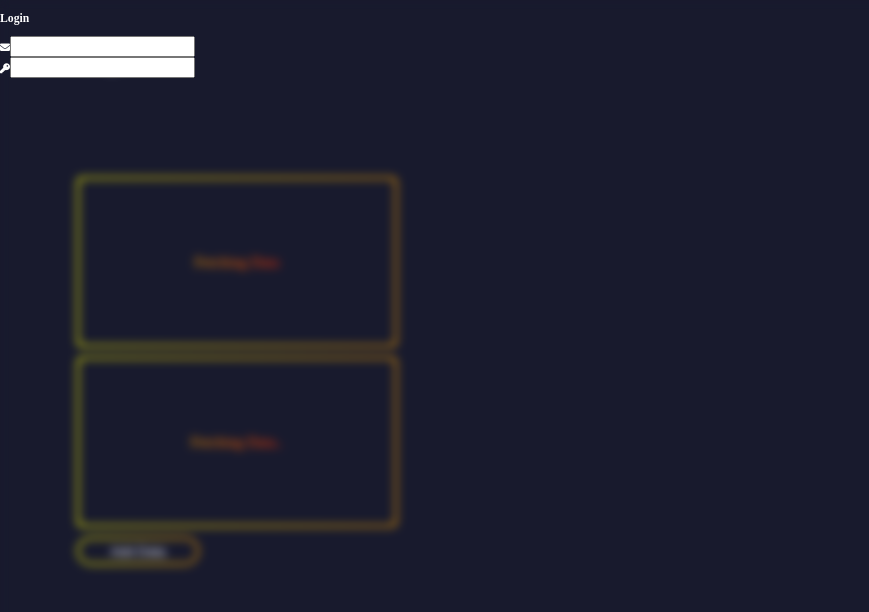
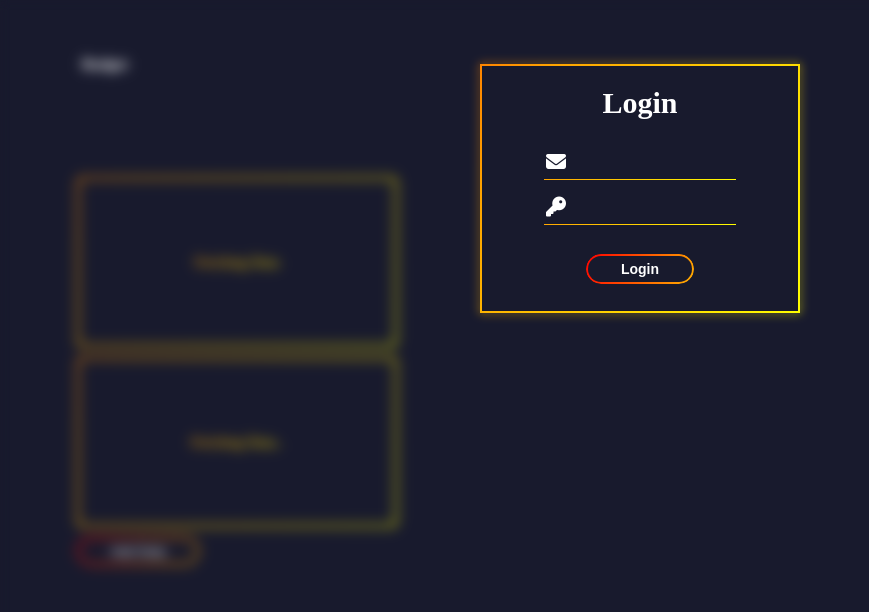
Before and after one commit to rtredes/ReinielErica, a website with bundled scripts: page public/budget/index.html in a window 1280 px wide. Shown: the whole page, without its empty margins (0-869 px from the left). Built offline with nearby package versions, Linux system fonts and the light colour scheme; no server answers.

Commit message:
Popup styles

```diff
--- a/public/budget/index.html
+++ b/public/budget/index.html
@@ -28,11 +28,11 @@
   <section class="charts">
     <div class="row">
       <div class="column">
-        <div class="gradient-border border-animated canvas-wrap" status="Fetching Data..">
+        <div class="gradient-border border-animate canvas-wrap" status="Fetching Data..">
           <canvas id="typesChart"></canvas>
           <loader>Fetching Data</loader>
         </div>
-        <div class="gradient-border border-animated canvas-wrap" status="Fetching Data..">
+        <div class="gradient-border border-animate canvas-wrap" status="Fetching Data..">
             <canvas id="categoriesChart"></canvas>
             <loader>Fetching Data..</loader>
         </div>
--- a/public/budget/main.js
+++ b/public/budget/main.js
@@ -138,3 +138,5 @@ try {
 } catch (e) {
   console.log(e)
 }
+
+const signin = new signIn()
--- a/public/scripts/firebase/budget.js
+++ b/public/scripts/firebase/budget.js
@@ -91,10 +91,8 @@ export class AddBudget {
     this.submit = element('button', {
       'class': 'gradient-border border-animated',
       'type': 'submit',
-      'loading': function(isLoading){
-        if(isLoading) this.innerText = 'Please wait.'
-        else this.innerText = 'Submit'
-      },
+      'loadingText': 'Please wait.',
+      'defaultText': 'Submit',
       'innerText': 'Submit',
       'append': this.form
     })
@@ -102,6 +100,7 @@ export class AddBudget {
   destroy() {
     this.fixedWrap.remove()
   }
+
 
   async addToFirestore(e) {
     e.preventDefault()
@@ -127,8 +126,7 @@ export class AddBudget {
       this.destroy()
 
     } catch (error) {
-      submit.classList.remove('loading')
-
+      submit.innerText = submit.defaultText
         await alert2({
           'title': 'Error',
           'message': error.message,
--- a/public/scripts/popups/alert.js
+++ b/public/scripts/popups/alert.js
@@ -14,27 +14,31 @@ export default function ({
     'append': parent
   })
   const container = element('div', {
-    'class': 'alert-container gradient-border border-animated',
+    'class': 'popup-wrap alert-wrap gradient-border border-animated',
     'append': elementContainer
   })
   const _title = element('h3', {
-    'class': 'alert-title',
+    'class': 'title',
     'innerText': title,
     'append': container
   })
   const _message = element('p', {
-    'class': 'alert-message',
+    'class': 'message',
     'innerText': message,
     'append': container
   })
 
   return new Promise(resolve => {
     const _button = element('button', {
-      'class': 'alert-button gradient-border',
+      'class': 'button gradient-border',
       'event': {
         'click': () => {
-          resolve()
-          elementContainer.remove()
+
+          elementContainer.classList.add('fadingOut')
+          elementContainer.onanimationend = () => {
+            elementContainer.remove()
+            resolve()
+          }
         }
       },
       'innerText': button,
--- a/public/scripts/popups/signIn.js
+++ b/public/scripts/popups/signIn.js
@@ -1,6 +1,6 @@
 import tredes from '../tredes.js'
 import alert2 from './alert.js'
-import {auth} from '../firebase.js'
+import { auth } from '../firebase.js'
 
 const element = tredes.element
 export default class {
@@ -11,16 +11,16 @@ export default class {
     })
 
     this.wrap = element('div', {
-      'class': 'login-wrap',
+      'class': 'popup-wrap login-wrap gradient-border border-animate',
       'append': this.fixedWrap
     })
     this.title = element('h3', {
-      'class': 'login-title',
+      'class': 'title',
       'innerText': 'Login',
       'append': this.wrap
     })
     this.form = element('form', {
-      'class': 'login-form',
+      'class': 'form',
       'event': {
         'submit': (e) => this.login(e)
       },
@@ -49,15 +49,18 @@ export default class {
 
     this.submit = element('button', {
       'type': 'submit',
-      'class': 'dynamic',
-      'defaultText': 'Sign In',
-      'loadingText': 'Signing.',
+      'class': 'button gradient-border',
+      'innerText': 'Login',
       'append': this.form
     })
   }
 
   destroy() {
-    this.fixedWrap.remove()
+    this.fixedWrap.classList.add('fadingOut')
+    this.fixedWrap.onanimationend = () => {
+      this.fixedWrap.remove()
+
+    }
   }
 
   async login(e) {
@@ -65,7 +68,8 @@ export default class {
     const submit = this.submit
     const pw = this.passwordWrap.input
     const email = this.emailWrap.input
-    submit.classList.add('loading')
+    submit.innerText = "Please wait."
+    submit.disabled = true
 
     try {
       const user = await auth.signInWithEmailAndPassword(email.value, pw.value)
@@ -78,10 +82,11 @@ export default class {
       this.destroy()
 
     } catch (error) {
-      submit.classList.remove('loading')
-      console.log(error)
+      submit.innerText = "Login"
+      submit.disabled = false
+
       if (error.code = "auth/wrong-password") {
-        validation(pw, 'Incorrect Passworde')
+        validation(pw, 'Incorrect Password')
       } else {
         await alert2({
           'title': 'Error',
@@ -98,12 +103,12 @@ export default class {
 class inputWrap {
   constructor(icon, input, parent) {
     this.wrap = element('div', {
-      'class': 'input-wrap',
+      'class': 'input gradient-border bottom border-animate',
       'append': parent
     })
     this.icon = icon
     this.input = input
-    this.input.addEventListener('input',function() {
+    this.input.addEventListener('input', function() {
       this.setCustomValidity('')
     })
 
@@ -116,3 +121,12 @@ function validation(el, msg) {
   el.setCustomValidity(msg)
   el.reportValidity()
 }
+
+
+
+/* Load the Css */
+const link = element('link', {
+  'rel': 'stylesheet',
+  'href': '/styles/custom/signIn.css',
+  'append': document.head
+})
--- a/public/styles/animations.css
+++ b/public/styles/animations.css
@@ -15,3 +15,15 @@
     transform: rotate(360deg);
   }
 }
+
+@keyframes gradientBgMove{
+  to {
+    background-position-x: 100%;
+  }
+}
+
+@keyframes fadingOut{
+  to{
+    opacity: 0;
+  }
+}
--- a/public/styles/custom.css
+++ b/public/styles/custom.css
@@ -28,7 +28,6 @@
 }
 
 /* Alert Wrap, Popup Wrap */
-.alert-container,
 .popup-wrap{
   width: 100%;
   max-width: 320px;
@@ -43,23 +42,53 @@
   backdrop-filter: blur(5px);
 }
 
-.alert-title,
-.popup-title{
+.popup-wrap .title{
   font-size: 1.5em;
   margin: 1% 0 8%;
 }
 
-.alert-message{
+.popup-wrap .message{
   font-size: .8em;
   margin: 1% 0 10%;
 }
-.alert-button {
+.popup-wrap .button {
   font-size: .7em;
 }
 
-/* Popup */
 .popup-wrap button[type=submit] {
-    margin: 8% 0 0 0;
+    margin: 10% 0 4% 0;
+    font-weight: bold;
+}
+.popup-wrap .form {
+  display: flex;
+  flex-direction: column;
+
+  justify-content: center;
+  align-items: center;
+
+}
+.popup-wrap .input {
+  width: 80%;
+
+  display: flex;
+  flex-direction: row;
+  align-items: center;
+  justify-content: center;
+  margin: .25em 0;
+
+}
+.popup-wrap .input i{
+  position: absolute;
+  left: .1em;
+  font-size: 1em;
+}
+.popup-wrap .input input {
+  padding: .75em 1em .75em 2em;
+  background: #0000;
+  width: 100%;
+  color: white;
+  border: none;
+  outline: none;
 }
 
 /* Gradient border */
@@ -70,7 +99,7 @@
   background-clip: content-box;
 }
 .gradient-border.border-animate::before{
-  animation: gradientBgMove 6s ease infinite;
+  animation: gradientBgMove 6s ease infinite alternate;
 }
 .gradient-border::before {
   content: '';
@@ -98,15 +127,13 @@
   z-index: -1;
   border-radius: inherit;
 }
-
-@keyframes gradientBgMove{
-  to {
-    background-position-x: 100%;
-  }
+.gradient-border.bottom::after {
+  top: 0;
+  left: 0;
+  right: 0;
+  bottom: 1px;
 }
-
 /* Loader */
-
 loader {
   background: var(--gradientBorder);
   background-clip: text;
@@ -121,3 +148,9 @@ loader {
   font-size: 1.5em;
   animation: gradientBgMove 2s ease infinite alternate;
 }
+
+/* FadeOut */
+
+.fadingOut {
+  animation: fadingOut 1s ease;
+}
--- /dev/null
+++ b/public/styles/custom/alert.css
@@ -0,0 +1,3 @@
+@import '../custom.css';
+
+/* .alert-wrap */
--- /dev/null
+++ b/public/styles/custom/signIn.css
@@ -0,0 +1,3 @@
+@import '../custom.css';
+
+/* signin_wrap */
--- a/public/styles/defaults.css
+++ b/public/styles/defaults.css
@@ -1,7 +1,7 @@
 @import 'custom.css';
 html {
   --black: #181A2D;
-  --gradientBorder: linear-gradient(90deg, yellow, orange, red);
+  --gradientBorder: linear-gradient(120deg, red, orange, yellow);
 }
 html,
 body {
@@ -68,6 +68,9 @@ body>section>div.row>div.col {
   }
 }
 
+/* Button */
+
+
 button {
   padding: .5em 2.5em;
   border: none;
```
Also changed, not shown: public/styles/tests/alert.html (+4 -4 lines).
